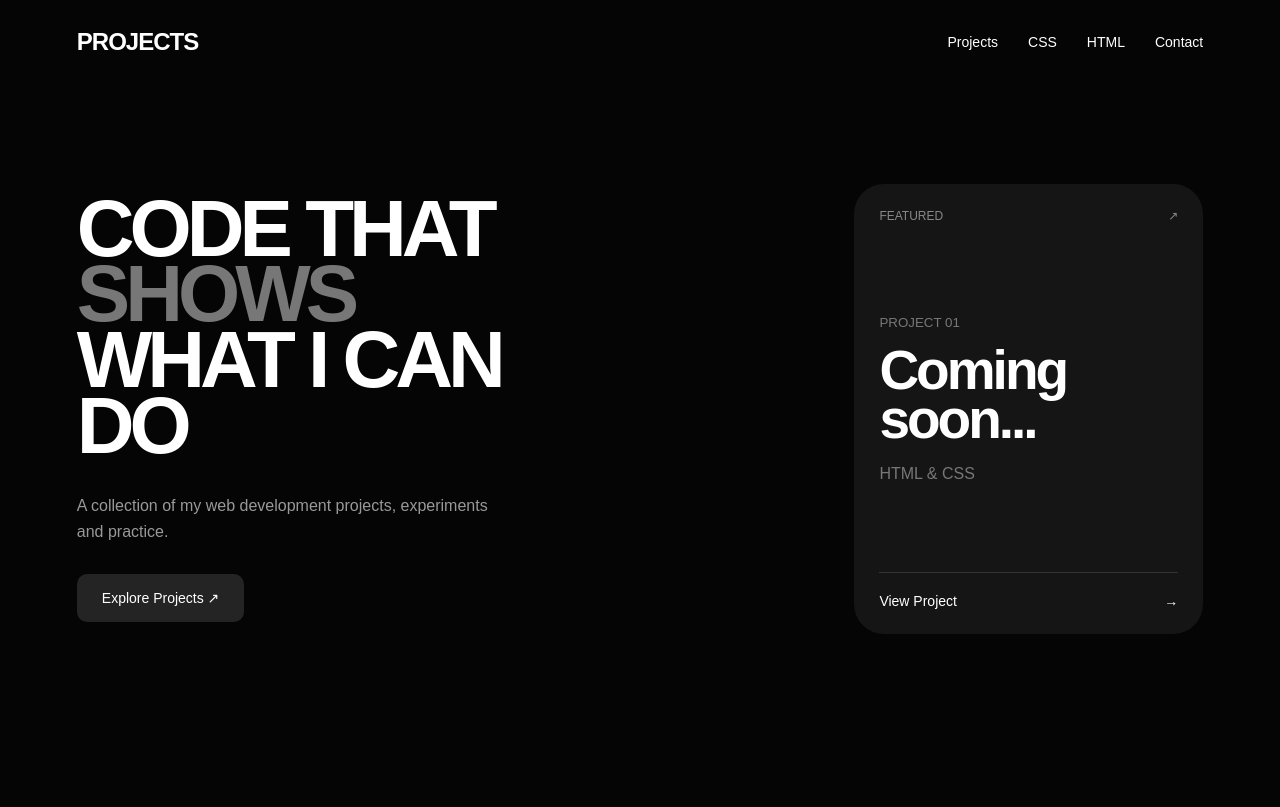
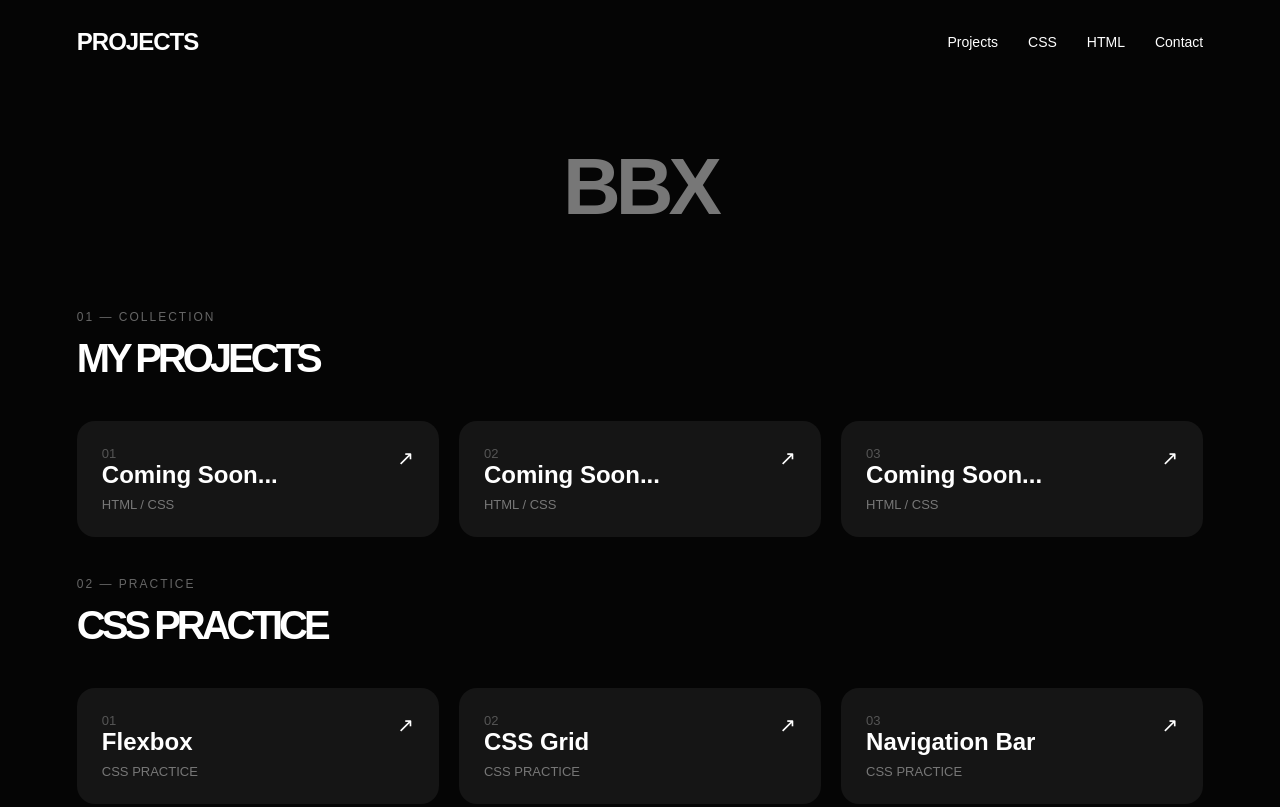
Before and after one commit to mohmusthafa10-oss/BBX, a plain HTML site: page index.html in a window 1280 px wide. Shown: the top 807 px of the page. Drawn offline with Linux system fonts and the light colour scheme.

Commit message:
Index page Simple

```diff
--- a/index.html
+++ b/index.html
@@ -36,61 +36,18 @@
 
     <main>
 
-        <section class="hero">
+    <section class="hero">
 
             <div class="hero-content">
 
                 <h1>
-                    CODE THAT
-                    <span>SHOWS</span>
-                    WHAT I CAN DO
+
+                    <span>BBX</span>
+
                 </h1>
-
-                <p>
-                    A collection of my web development
-                    projects, experiments and practice.
-                </p>
-
-                <a href="#projects" class="hero-btn">
-                    Explore Projects ↗
-                </a>
-
             </div>
 
-
-            <!-- Featured Project -->
-
-            <a href="./featured-project/index.html" class="featured-card">
-
-                <div class="card-top">
-                    <span>FEATURED</span>
-                    <span>↗</span>
-                </div>
-
-                <div class="featured-content">
-
-                    <small>PROJECT 01</small>
-
-                    <h2>
-                        Coming<br>
-                        soon...
-                    </h2>
-
-                    <p>
-                        HTML & CSS
-                    </p>
-
-                </div>
-
-                <div class="card-bottom">
-                    <span>View Project</span>
-                    <span>→</span>
-                </div>
-
-            </a>
-
         </section>
-
 
         <!-- My Projects -->
 
@@ -291,7 +248,7 @@
 
         <p>© 2026 — My Projects</p>
 
-        <a href="mailto:yourmail@gmail.com">
+        <a href="mailto:mohmusthafa10@gmail.com">
             Contact ↗
         </a>
 
--- a/style.css
+++ b/style.css
@@ -61,128 +61,24 @@ nav ul a {
 ========================= */
 
 .hero {
-    min-height: 650px;
+    display: flex;
+    min-height: 50px;
 
-    padding: 70px 6%;
-
-    display: grid;
-    grid-template-columns: 1.4fr 0.7fr;
-
-    gap: 80px;
-    align-items: center;
+    padding: 70px;
+    text-align: center;
+    justify-content: center;
 }
 
 .hero-content h1 {
-    max-width: 500px;
+    max-width: 600px;
 
     font-size: clamp(40px, 8vw, 80px);
     line-height: 0.82;
+    text-align: center;
 
     letter-spacing: -5px;
     font-weight: 900;
-}
-
-.hero-content h1 span {
     color: #777777;
-}
-
-.hero-content p {
-    max-width: 420px;
-
-    margin-top: 35px;
-
-    color: #999999;
-    line-height: 1.6;
-    font-size: 16px;
-}
-
-.hero-btn {
-    display: inline-block;
-
-    margin-top: 30px;
-    padding: 16px 25px;
-
-    background: #242424;
-    color: white;
-
-    border-radius: 10px;
-
-    text-decoration: none;
-    font-size: 14px;
-
-    transition: 0.3s;
-}
-
-.hero-btn:hover {
-    background: #ffffff;
-    color: #000000;
-}
-
-
-/* =========================
-   FEATURED CARD
-========================= */
-
-.featured-card {
-    min-height: 450px;
-
-    padding: 25px;
-
-    background: #151515;
-
-    border-radius: 30px;
-
-    display: flex;
-    flex-direction: column;
-    justify-content: space-between;
-
-    text-decoration: none;
-    color: white;
-
-    transition: 0.3s;
-}
-
-.featured-card:hover {
-    transform: translateY(-8px);
-    background: #1c1c1c;
-}
-
-.card-top,
-.card-bottom {
-    display: flex;
-    justify-content: space-between;
-    align-items: center;
-}
-
-.card-top {
-    color: #888888;
-    font-size: 12px;
-}
-
-.featured-content small {
-    color: #777777;
-}
-
-.featured-content h2 {
-    margin-top: 15px;
-
-    font-size: 55px;
-    line-height: 0.9;
-
-    letter-spacing: -3px;
-}
-
-.featured-content p {
-    margin-top: 20px;
-    color: #777777;
-}
-
-.card-bottom {
-    padding-top: 20px;
-
-    border-top: 1px solid #333333;
-
-    font-size: 14px;
 }
 
 
@@ -191,7 +87,7 @@ nav ul a {
 ========================= */
 
 .project-section {
-    padding: 100px 6%;
+    padding: 20px 6%;
 }
 
 .section-heading {
@@ -208,7 +104,7 @@ nav ul a {
 }
 
 .section-heading h2 {
-    font-size: clamp(40px, 6vw, 80px);
+    font-size: clamp(20px, 6vw, 40px);
 
     letter-spacing: -4px;
 }
@@ -223,11 +119,11 @@ nav ul a {
 
     grid-template-columns: repeat(3, 1fr);
 
-    gap: 12px;
+    gap: 20px;
 }
 
 .project-card {
-    min-height: 220px;
+    min-height: 20px;
 
     padding: 25px;
 
```
